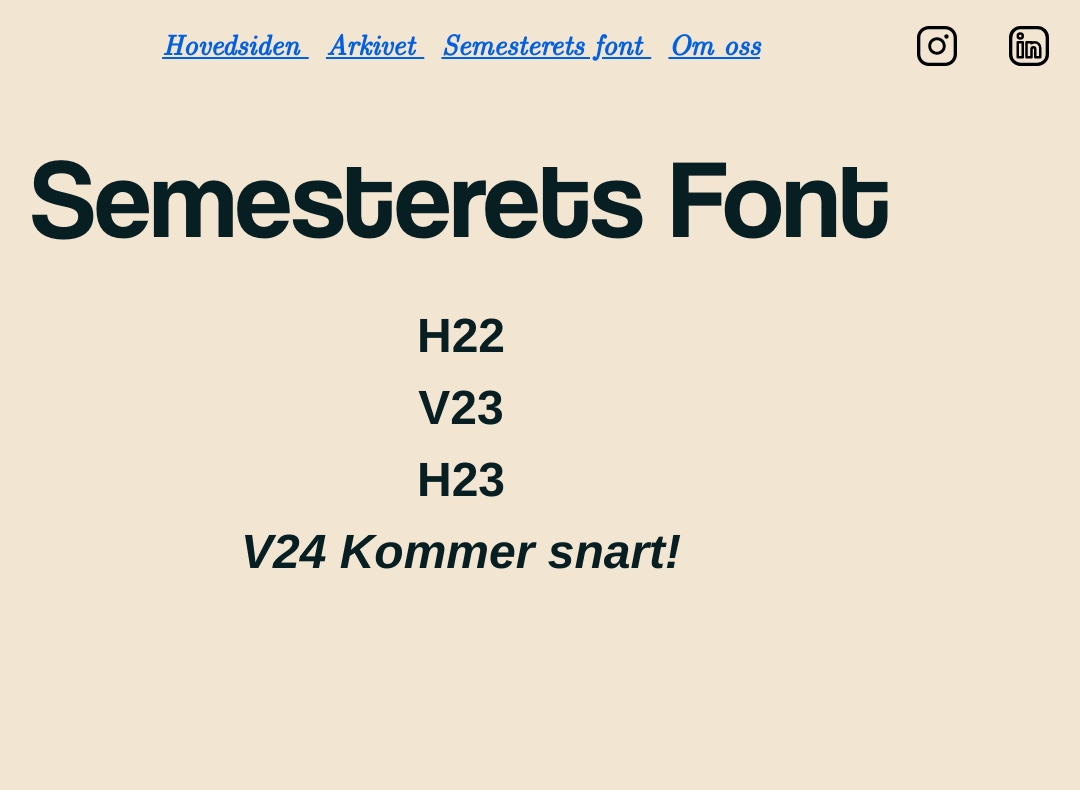
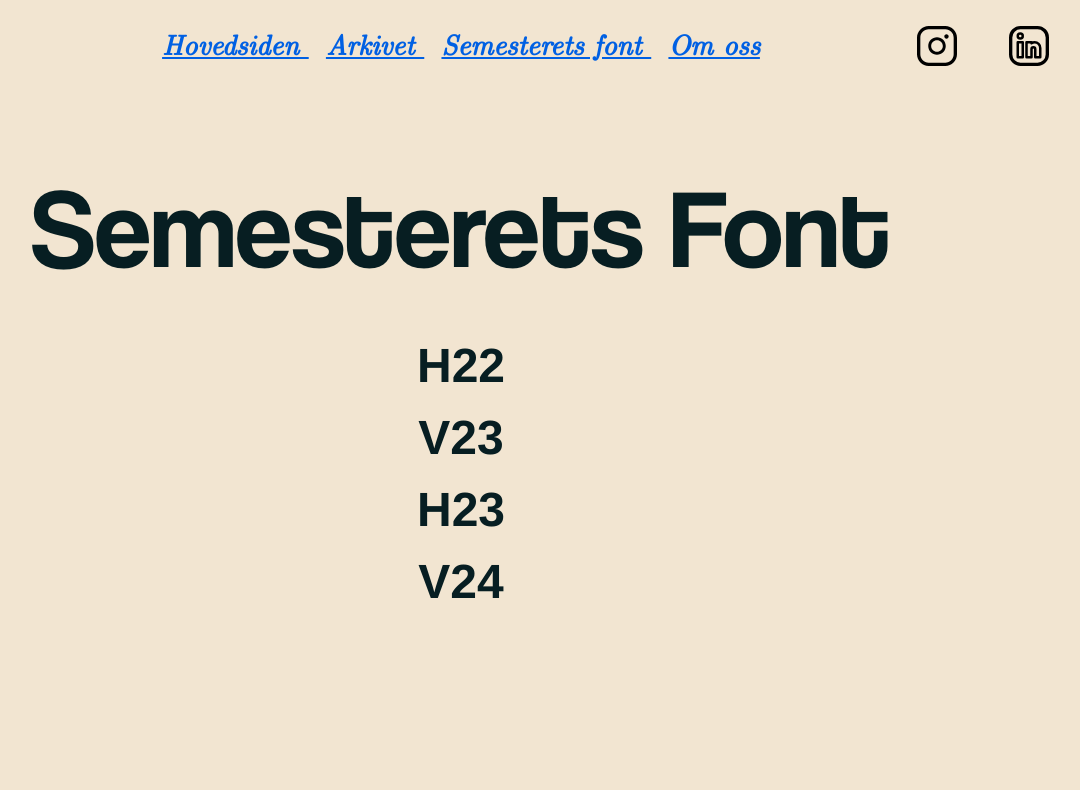
Before and after one commit to Erik-G-I/BergenFont, a Next.js app: page /semesteretsfont in a window 1280 px wide. Shown: the top 790 px of the page, without its empty margins (179-1259 px from the left). Built offline with nearby package versions, Linux system fonts and the light colour scheme; a web font is replaced by a local one.

Commit message:
semesterets font v24

```diff
--- a/app/globals.css
+++ b/app/globals.css
@@ -171,6 +171,10 @@ button.email:hover {
 
 .H23 {
   font-family: pop magic;
+}
+
+.V24 {
+  font-family: Rafaella;
 }
 
 [contentEditable]:focus {
--- a/app/page.tsx
+++ b/app/page.tsx
@@ -10,7 +10,7 @@ export default function Home() {
         <h1
           className="title"
           style={{
-            fontFamily: "Coolvetica",
+            fontFamily: "Rafaella",
             // fontFamily: (function RandomTitleFont() {
             //   var titleFonts = [
             //     "Coolvetica",
@@ -30,7 +30,7 @@ export default function Home() {
             // })(),
           }}
         >
-          Bergen Font
+          Bergen font
         </h1>
         <h3>Nylige funn:</h3>
         <div className="homeList">
--- a/app/semesteretsfont/[semesterId]/page.tsx
+++ b/app/semesteretsfont/[semesterId]/page.tsx
@@ -29,6 +29,9 @@ function FontName(params: string) {
   }
   if (id == "H23") {
     return "Pop Magic";
+  }
+  if (id == "V24") {
+    return "Rafaella";
   } else {
     return "Ugyldig semester :-(";
   }
--- a/app/semesteretsfont/page.tsx
+++ b/app/semesteretsfont/page.tsx
@@ -14,7 +14,9 @@ export default function SemesterList() {
         <Link href="/semesteretsfont/H23">
           <h3>H23</h3>
         </Link>
-        <h3 style={{ fontStyle: "italic" }}>V24 Kommer snart!</h3>
+        <Link href="/semesteretsfont/V24">
+          <h3>V24</h3>
+        </Link>
       </div>
     </>
   );
```
Also changed, not shown: app/layout.tsx (+1 -0 lines).
